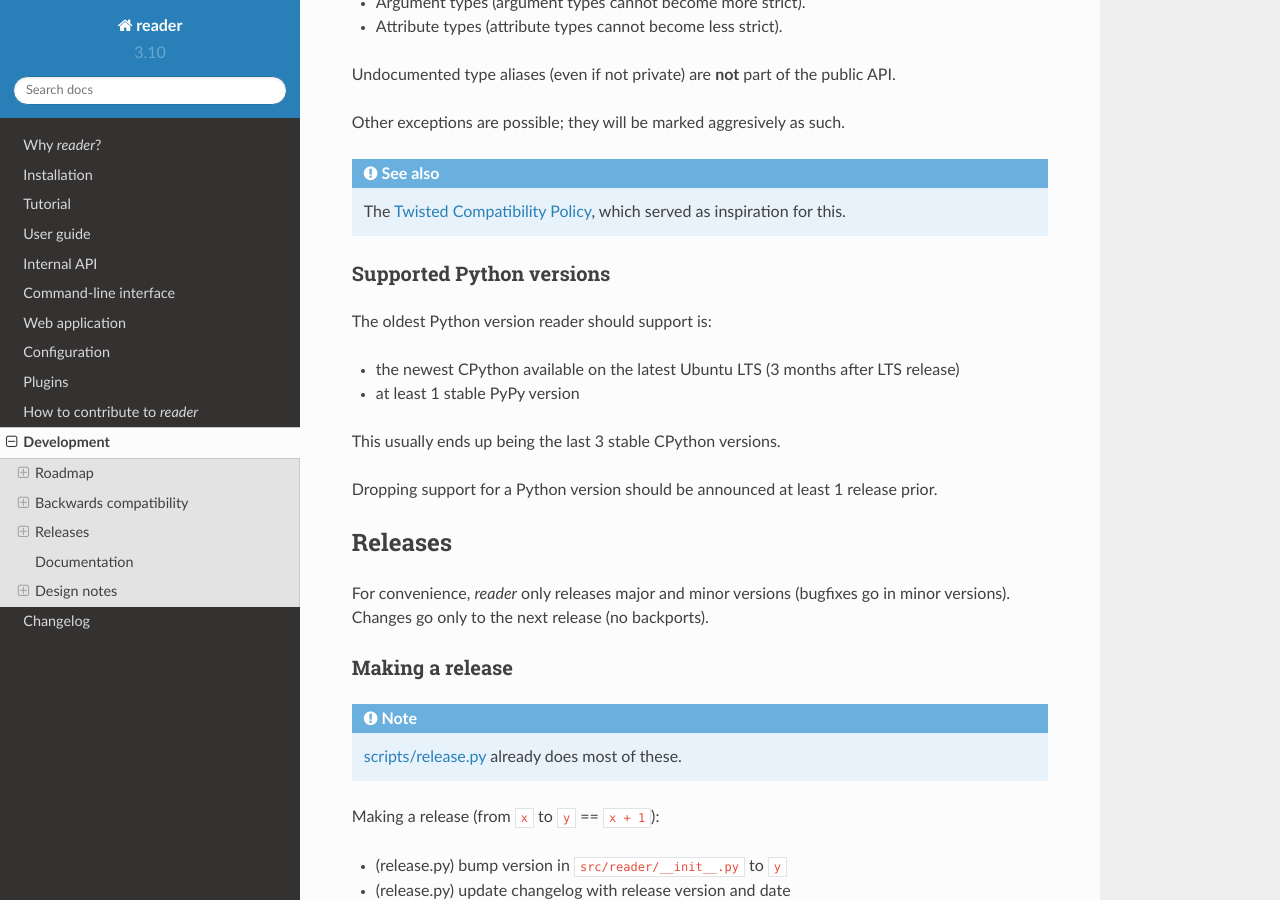
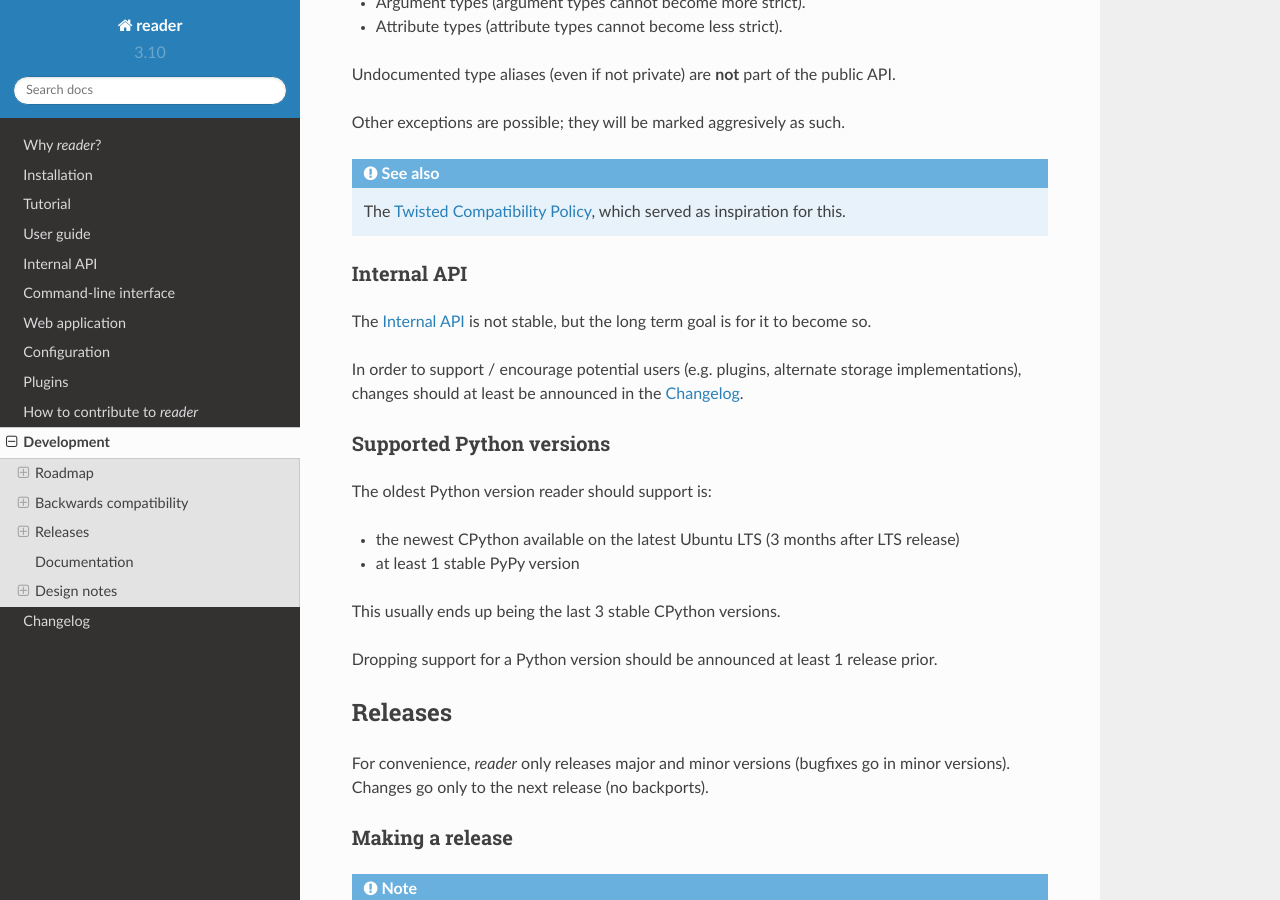
Before and after one commit to Alcides1123/reader, a Sphinx documentation site: the page built from docs/dev.rst, in a window 1280 px wide and 900 px high, scrolled down 2634 px. Built offline with Sphinx 7.4.7 and the Read the Docs theme 2.0.0, drawn with Linux system fonts in a browser that asks for light colours; pages that are not in the unit, such as notebooks, are missing from menus.

Commit message:
Storage API docs: prose, support level, changelog. #325

```diff
--- a/CHANGES.rst
+++ b/CHANGES.rst
@@ -13,6 +13,8 @@ Unreleased
 
 * Stop using deprecated :mod:`sqlite3` datetime converters/adapters.
   (:issue:`321`)
+* Document the storage :doc:`internal`.
+  (:issue:`325`)
 * Change all :doc:`internal APIs <internal>` to use timezone-aware datetimes,
   with the timezone set to UTC.
   (:issue:`321`)
--- a/docs/dev.rst
+++ b/docs/dev.rst
@@ -178,6 +178,17 @@ Other exceptions are possible; they will be marked aggresively as such.
 
   The `Twisted Compatibility Policy <https://github.com/twisted/twisted/blob/twisted-16.2.0/docs/core/development/policy/compatibility-policy.rst>`_,
   which served as inspiration for this.
+
+
+Internal API
+~~~~~~~~~~~~
+
+The :doc:`internal` is not stable,
+but the long term goal is for it to become so.
+
+In order to support / encourage potential users
+(e.g. plugins, alternate storage implementations),
+changes should at least be announced in the :doc:`changelog`.
 
 
 Supported Python versions
```
Also changed, not shown: docs/internal.rst (+32 -0 lines).
